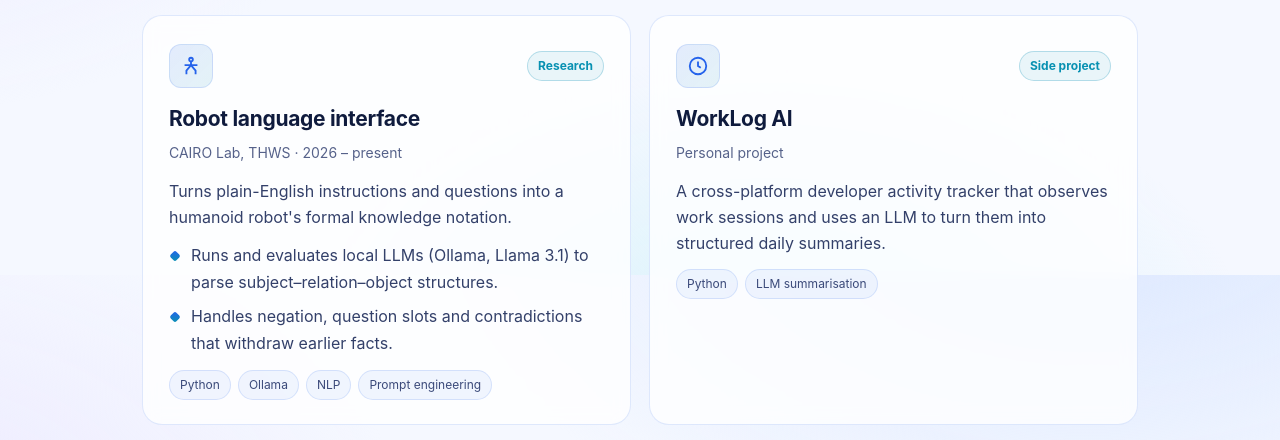
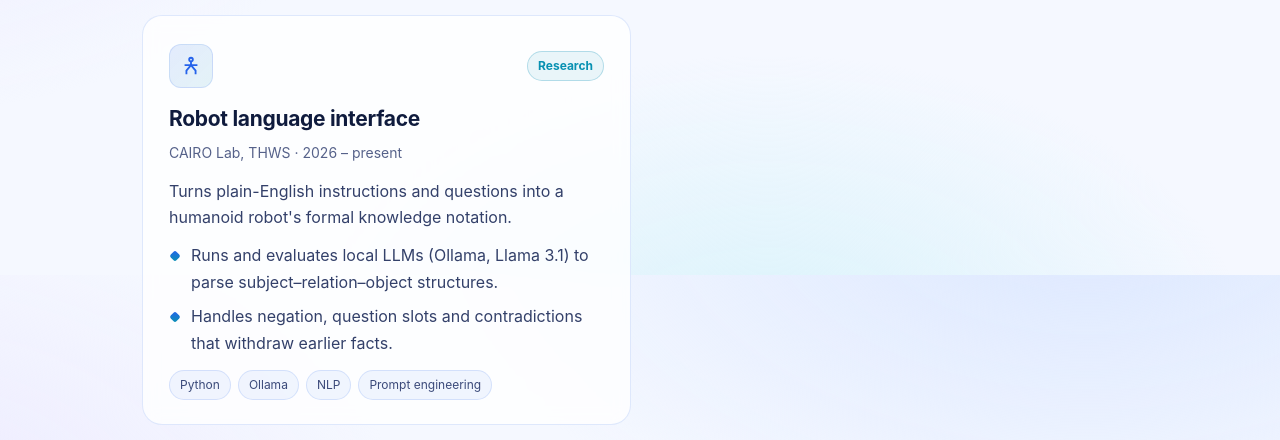
Before and after one commit to shravanijoshi0308/shravanijoshi0308.github.io, a plain HTML site: page index.html in a window 1280 px wide. Shown: the part 1325-1765 px from the top of the page. Drawn offline with Linux system fonts and the light colour scheme.

Commit message:
Remove a article section
Removed the a article section from the index.html file.

```diff
--- a/index.html
+++ b/index.html
@@ -395,17 +395,6 @@
           <li>Handles negation, question slots and contradictions that withdraw earlier facts.</li>
         </ul>
         <div class="tags"><span class="tag">Python</span><span class="tag">Ollama</span><span class="tag">NLP</span><span class="tag">Prompt engineering</span></div>
-      </article>
-
-      <article class="card reveal d2">
-        <div class="top">
-          <div class="icon"><svg viewBox="0 0 24 24" fill="none" stroke="currentColor" stroke-width="2"><circle cx="12" cy="12" r="9"/><path d="M12 7v5l3 2"/></svg></div>
-          <span class="badge">Side project</span>
-        </div>
-        <h3>WorkLog AI</h3>
-        <p class="sub">Personal project</p>
-        <p>A cross-platform developer activity tracker that observes work sessions and uses an LLM to turn them into structured daily summaries.</p>
-        <div class="tags"><span class="tag">Python</span><span class="tag">LLM summarisation</span></div>
       </article>
 
       <article class="card feature reveal">
```
